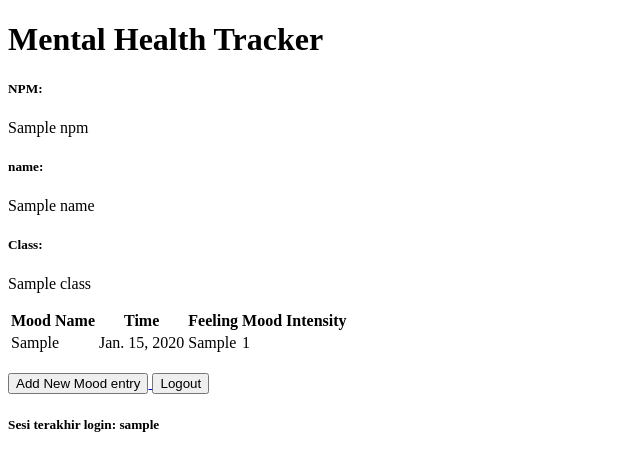
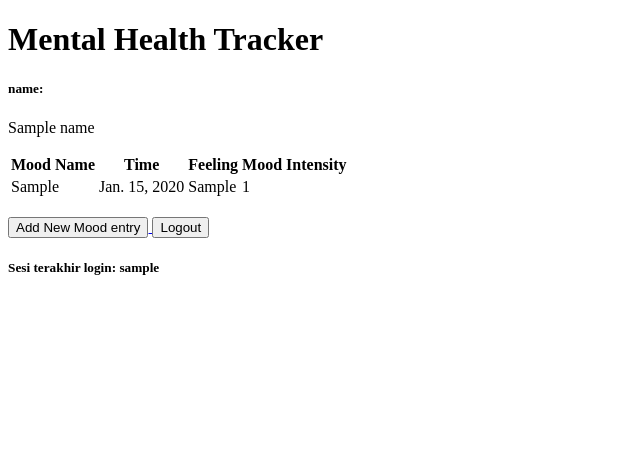
Before and after one commit to abyasa05/mental-health-tracker, a Django app: template main/templates/main.html in a window 1280 px wide. Shown: the top 471 px of the page, without its empty margins (0-640 px from the left). Run offline with Django 5.2, Linux system fonts and the light colour scheme; tables that the repository leaves empty hold one stand-in row (values such as "Sample post"); the template is opened without the code that fills it: values that come from a table or form of the project are taken from there, most other values are stand-ins (such as "Sample title", 1, 10 or a date in 2020).

Commit message:
modify main page

```diff
--- a/main/templates/main.html
+++ b/main/templates/main.html
@@ -2,14 +2,8 @@
 {% block content %}
 <h1>Mental Health Tracker</h1>
 
-<h5>NPM: </h5>
-<p>{{ npm }}<p>
-
 <h5>name:</h5>
 <p>{{ name }}</p>
-
-<h5>Class:</h5>
-<p>{{ class }}</p>
 
 {% if not mood_entries %}
 <p>belum ada data mood pada mental health tracker.</p>
```
